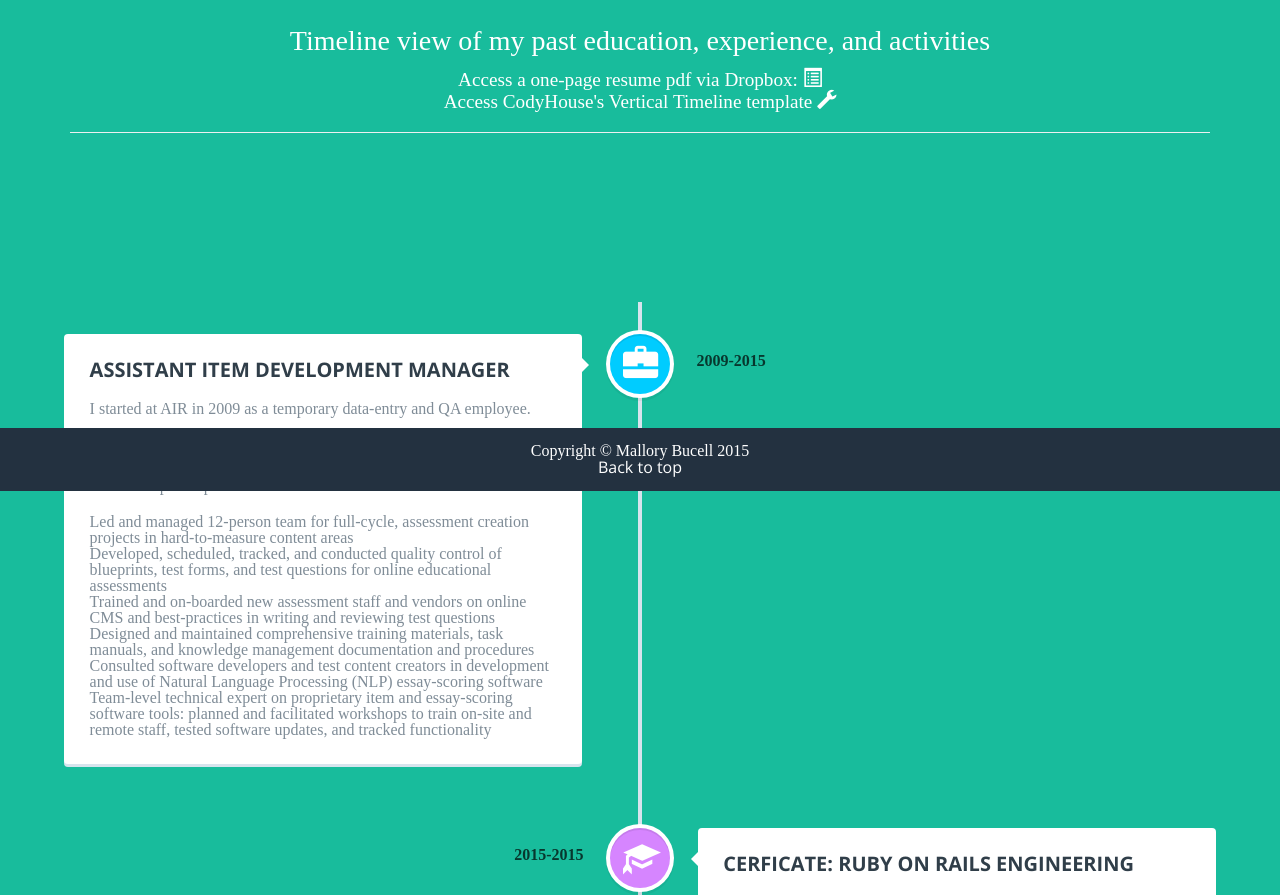
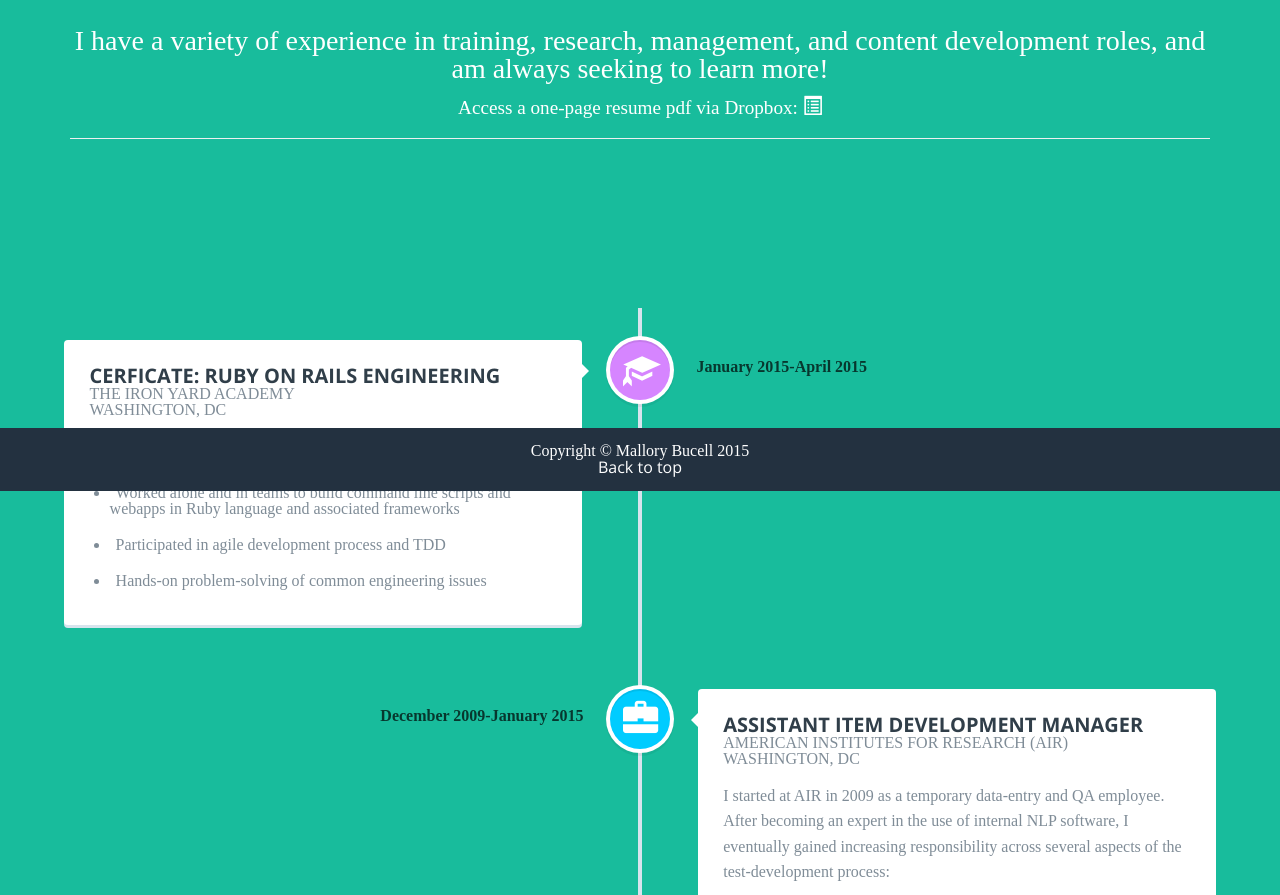
Before and after one commit to mallorybucell/mallorybucell.github.io, a plain HTML site: page resume.html in a window 1280 px wide. Shown: the part 309-1204 px from the top of the page. Drawn offline with nearby package versions, Linux system fonts and the light colour scheme; a web font is replaced by a local one.

Commit message:
fix formatting of li items and add logic to not display empty highlights- needs to be more robust

```diff
--- a/css/resume_style.css
+++ b/css/resume_style.css
@@ -500,3 +500,10 @@ Main components
   margin-top: 10px;
   padding-top: 2px;
 }
+
+#cd-timeline ul li {
+  list-style-type: disc;
+  list-style-position: inside;
+  padding: 10px 0 10px 20px;
+  text-indent: -1em;
+}
--- a/js/resume_content.js
+++ b/js/resume_content.js
@@ -1,7 +1,10 @@
 var resumeEvents = [
-  { type: "employment", organization: "American Institutes for Research (AIR)", location: "Washington, D.C.", title: "Assistant Item Development Manager", overview: "I started at AIR in 2009 as a temporary data-entry and QA employee. After becoming an expert in the use of internal NLP software, I eventually gained increasing responsibility across several aspects of the test-development process: ", highlights: ["Led and managed 12-person team for full-cycle, assessment creation projects in hard-to-measure content areas", "Developed, scheduled, tracked, and conducted quality control of blueprints, test forms, and test questions for online educational assessments", "Trained and on-boarded new assessment staff and vendors on online CMS and best-practices in writing and reviewing test questions", "Designed and maintained comprehensive training materials, task manuals, and knowledge management documentation and procedures", "Consulted software developers and test content creators in development and use of Natural Language Processing (NLP) essay-scoring software", "Team-level technical expert on proprietary item and essay-scoring software tools: planned and facilitated workshops to train on-site and remote staff, tested software updates, and tracked functionality" ], tags: [""], startDate: 2009, endDate: 2015 },
-  { type: "education", organization: "The Iron Yard Academy", location: "Washington, D.C.", title: "Cerficate: Ruby on Rails Engineering", overview: "12-week intensive code school", highlights: ["Worked alone and in teams to build command line scripts and webapps in Ruby language and associated frameworks", "Participated in agile development process and TDD", "Hands-on problem-solving of common engineering issues"], tags: [""], startDate: 2015, endDate: 2015 },
-  { type: "volunteer", organization: "FoundryESL", location: "Washington, D.C.", title: "Intermediate ESL Co-Teacher", overview: "Free ESL classes, taught for 2 hours once/week.", highlights: ["Researched and developed lessons based on topic list", "graded assignments", "led classroom activities and discussion"], tags: [""], startDate: 2015, endDate: 2015 }
+  { type: "education", organization: "The Iron Yard Academy", location: "Washington, DC", title: "Cerficate: Ruby on Rails Engineering", overview: "12-week intensive code school", highlights: ["Worked alone and in teams to build command line scripts and webapps in Ruby language and associated frameworks", "Participated in agile development process and TDD", "Hands-on problem-solving of common engineering issues"], tags: [""], startDate: "January 2015", endDate: "April 2015" },
+  { type: "employment", organization: "American Institutes for Research (AIR)", location: "Washington, DC", title: "Assistant Item Development Manager", overview: "I started at AIR in 2009 as a temporary data-entry and QA employee. After becoming an expert in the use of internal NLP software, I eventually gained increasing responsibility across several aspects of the test-development process: ", highlights: ["Led and managed 12-person team for full-cycle, assessment creation projects in hard-to-measure content areas", "Developed, scheduled, tracked, and conducted quality control of blueprints, test forms, and test questions for online educational assessments", "Trained and on-boarded new assessment staff and vendors on online CMS and best-practices in writing and reviewing test questions", "Designed and maintained comprehensive training materials, task manuals, and knowledge management documentation and procedures", "Consulted software developers and test content creators in development and use of Natural Language Processing (NLP) essay-scoring software", "Team-level technical expert on proprietary item and essay-scoring software tools: planned and facilitated workshops to train on-site and remote staff, tested software updates, and tracked functionality" ], tags: [""], startDate: "December 2009", endDate: "January 2015" },
+  { type: "volunteer", organization: "FoundryESL", location: "Washington, DC", title: "Intermediate ESL Co-Teacher", overview: "Free ESL classes, taught for 2 hours once/week.", highlights: ["Researched and developed lessons based on topic list", "graded assignments", "led classroom activities and discussion"], tags: [""], startDate: "May 2015", endDate: "August 2015" },
+  { type: "education", organization: "Georgetown University", location: "Washington, DC", title: "Cerficate: Project Management", overview: "", highlights: [""], tags: [""], startDate: "April 2012", endDate: "April 2012" },
+  { type: "education", organization: "The George Washington University", location: "Washington, DC", title: "MA: International Affairs, Conflict Resolution and Asia", overview: "", highlights: [""], tags: [""], startDate: "September 2007", endDate: "May 2009" },
+  { type: "education", organization: "University of Rochester", location: "Rochester, NY", title: "BA: Linguistics, Japanese Language and Literature", overview: "", highlights: ["Summa Cum Laude"], tags: [""], startDate: "September 2003", endDate: "May 2007" }
 ];
 
 var timelineHtml = ""
@@ -25,10 +28,9 @@ function setTimelineGlyphicon ( event ) {
   return glyphicon
 }
 
-function createHighlightsList(highlightsArray) {
-  var highlightsHtml = ""
-
-  highlightsArray.forEach( function(highlight) {
+function createHighlightsList( event ) {
+  var highlightsHtml = ''
+  event.highlights.forEach( function(highlight) {
     highlightsHtml += '<li>' + highlight + '</li>';
     }
     );
@@ -47,8 +49,13 @@ function createTimelineBlock() {
     //create and populate timeline content div
     timelineHtml += '<div class=\"cd-timeline-content\">';
     timelineHtml += '<h2>' + event.title + '</h2>';
+    timelineHtml += '<h4><em>' + event.organization + '</em></h4>';
+    timelineHtml += '<h5>' + event.location + '</h5>';
     timelineHtml += '<p>' + event.overview + '</p>';
-    timelineHtml += '<ul>' + createHighlightsList( event.highlights ) + '</ul>';
+    console.log(event)
+    if ( event.highlights[0] === "") {
+      console.log(event['title'])
+    } else { timelineHtml += '<ul>' + createHighlightsList( event ) + '</ul>'; }
     //insert read-more here
     timelineHtml += '<span class=\"cd-date\">' + event.startDate + '-' + event.endDate + '</span></div></div>';
   }
--- a/resume.html
+++ b/resume.html
@@ -66,12 +66,11 @@
             <div class="row">
                 <div class="col-lg-12 text-center">
                     <div class="intro-text">
-       			<span class="name">Resume</span>
+                    <span class="name">Experience</span>
                         <hr class="star-light">
-       			<span class="skills">Timeline view of my past education, experience, and activities</span>
+                        <span class="skills">I have a variety of experience in training, research, management, and content development roles, and am always seeking to learn more!</span>
                         <div class="lead-space">
                             <span class="sidenote"><p>Access a one-page resume pdf via Dropbox: <a href="https://www.dropbox.com/s/xcf6aj2wb4sn4nf/Mallory_Bucell_Technical_Resume.pdf?dl=0"><span class="glyphicon glyphicon-list-alt"></span></a> </p></span>
-       					<span class="sidenote">	Access CodyHouse's Vertical Timeline template <a href="http://codyhouse.co/gem/vertical-timeline/"><span class="glyphicon glyphicon-wrench"></span></a></span>
                         </div>
                         <hr>
                     </div>
```
Lines whose indentation alone changed are shown as unchanged.
